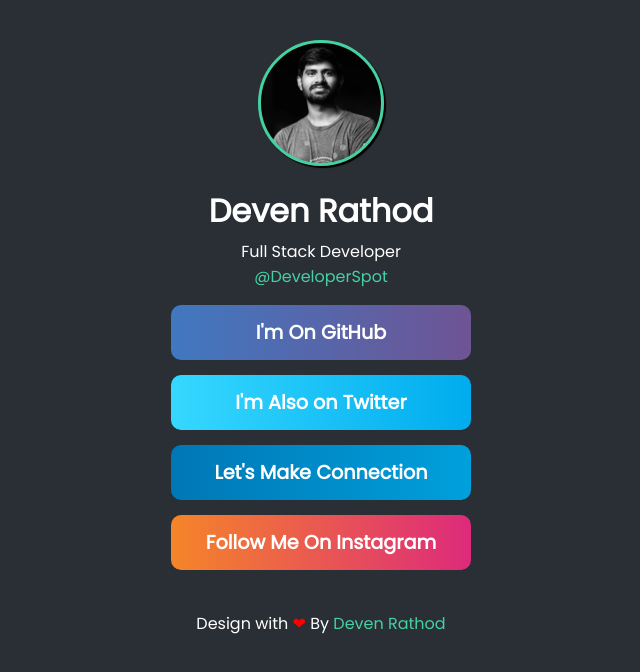
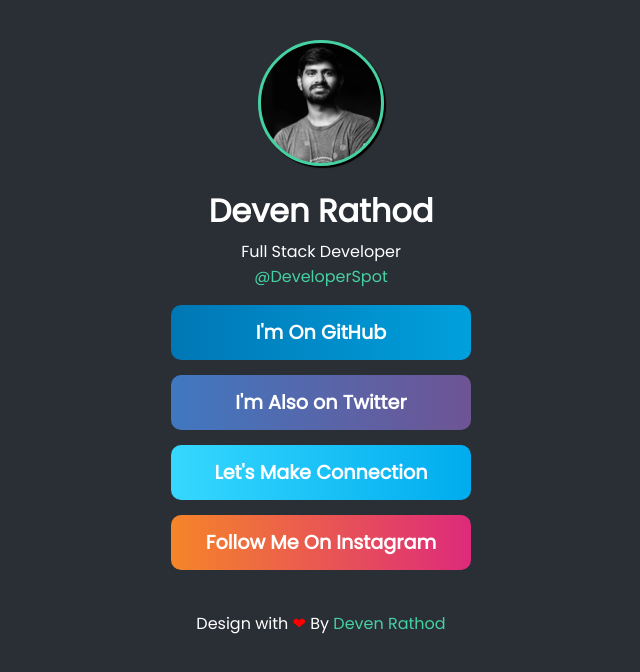
Before and after one commit to DevenRathod2/devenrathod.me, a Vue app: page / in a window 1280 px wide. Shown: the top 672 px of the page, without its empty margins (319-959 px from the left). Built offline with nearby package versions, Linux system fonts and the light colour scheme.

Commit message:
button css fixed

```diff
--- a/src/components/Home/Home.vue
+++ b/src/components/Home/Home.vue
@@ -18,19 +18,19 @@
         </div>
         <div class="social-container">
           <button
-            class="github comn-button"
+            class="linkedin comn-button"
             onClick="location.href='https://github.com/devenrathod2'"
           >
             I'm On GitHub
           </button>
           <button
-            class="twitter comn-button"
+            class=" github comn-button"
             onClick="location.href='https://twitter.com/IamDevenR'"
           >
             I'm Also on Twitter
           </button>
           <button
-            class="linkedin comn-button"
+            class=" twitter comn-button"
             onClick="location.href='https://linkedin.com/in/devenrathod'"
           >
             Let's Make Connection
```
Also changed, not shown: 1 other file (tests, documents, lock files or other folders).
